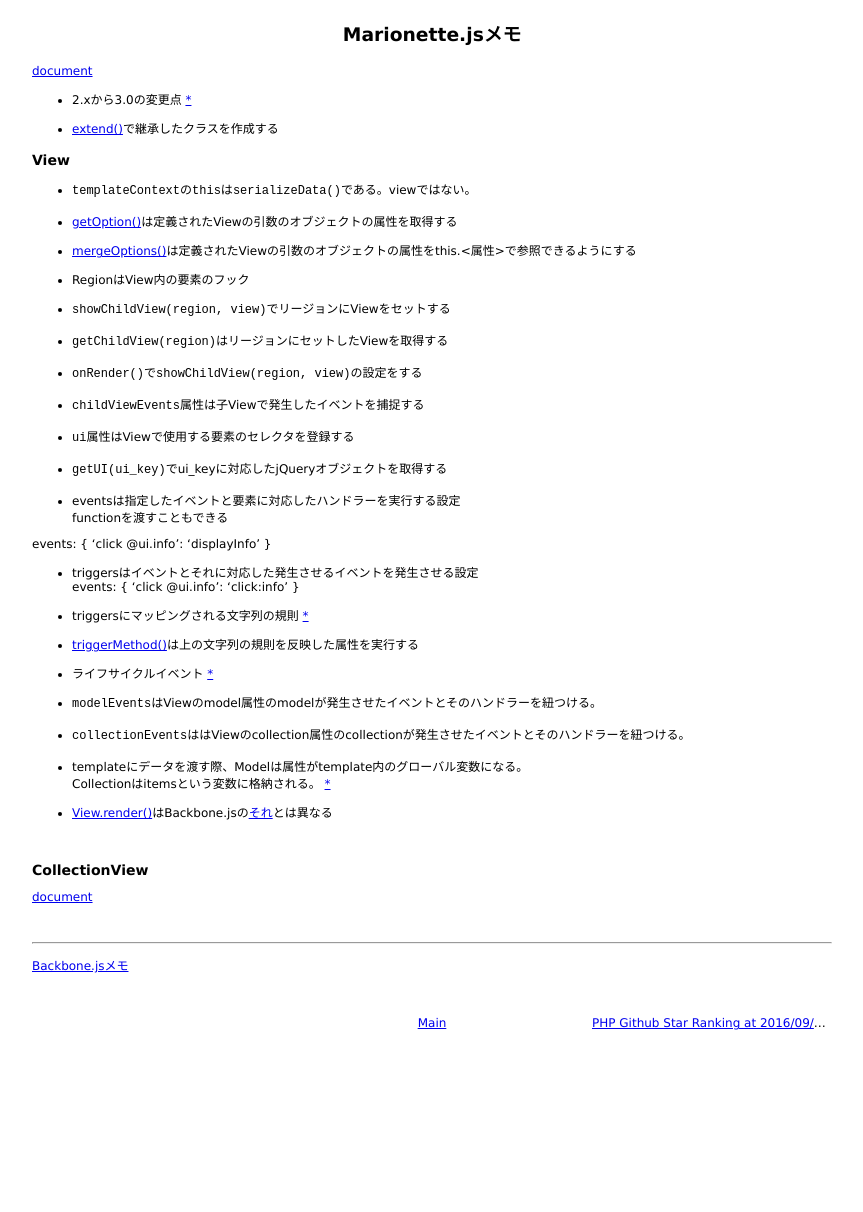
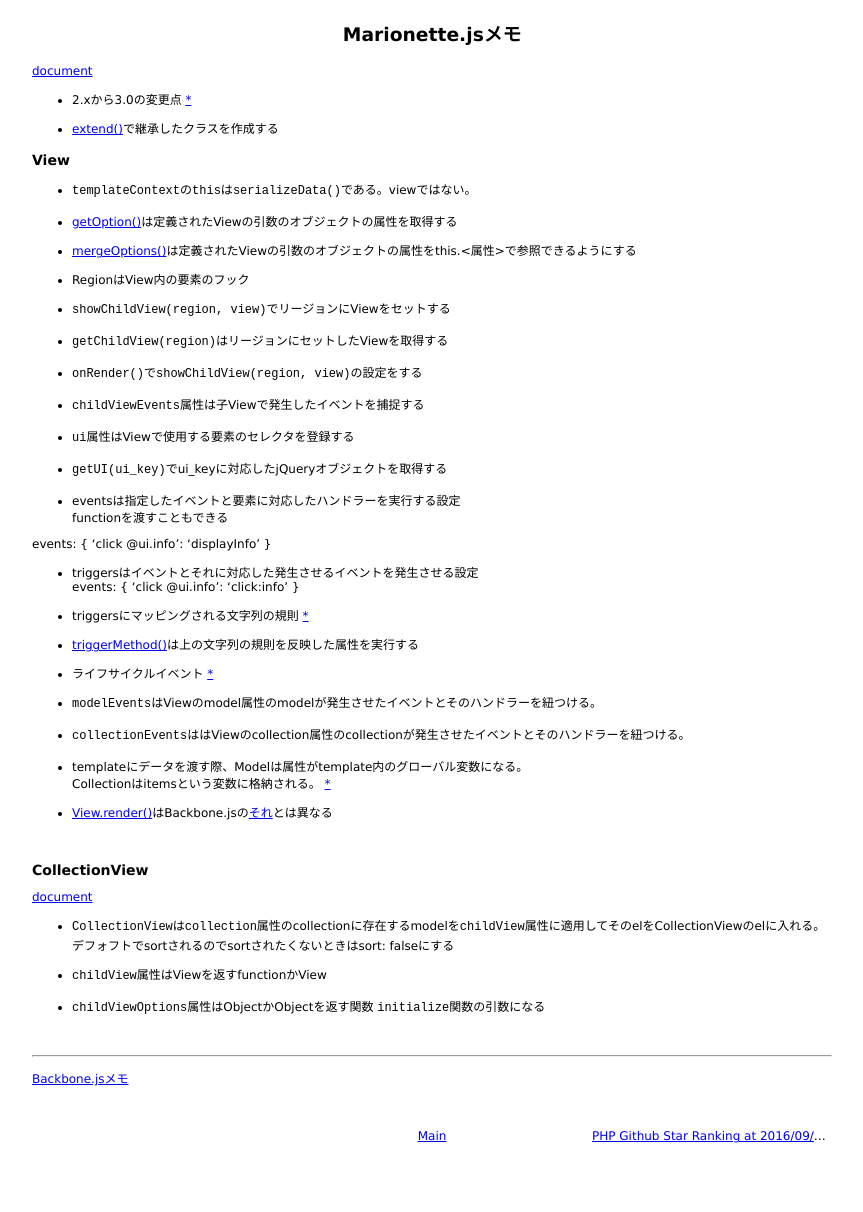
Before and after one commit to 38elements/38elements.github.com, a Jekyll site: the page built from _posts/2016-09-11-backbone_marionette.md, in a window 1280 px wide. Shown: the whole page, without its empty margins (208-1071 px from the left). Built offline with Jekyll 4.4.1, drawn with Linux system fonts in a browser that asks for light colours; before the commit the page ends 1099 px from its top, so only the background shows below that.

Commit message:
Update 2016-09-11-backbone_marionette.md

```diff
--- a/_posts/2016-09-11-backbone_marionette.md
+++ b/_posts/2016-09-11-backbone_marionette.md
@@ -64,6 +64,16 @@ Collectionはitemsという変数に格納される。 [\*](http://marionettejs.
 
 ### CollectionView
 [document](http://marionettejs.com/docs/master/marionette.collectionview.html)
+* `CollectionView`は`collection`属性のcollectionに存在するmodelを`childView`属性に適用してそのelをCollectionViewのelに入れる。
+デフォフトでsortされるのでsortされたくないときはsort: falseにする
+
+* `childView`属性はViewを返すfunctionかView
+
+* `childViewOptions`属性はObjectかObjectを返す関数
+`initialize`関数の引数になる
+
+
+
 
 
 
```
